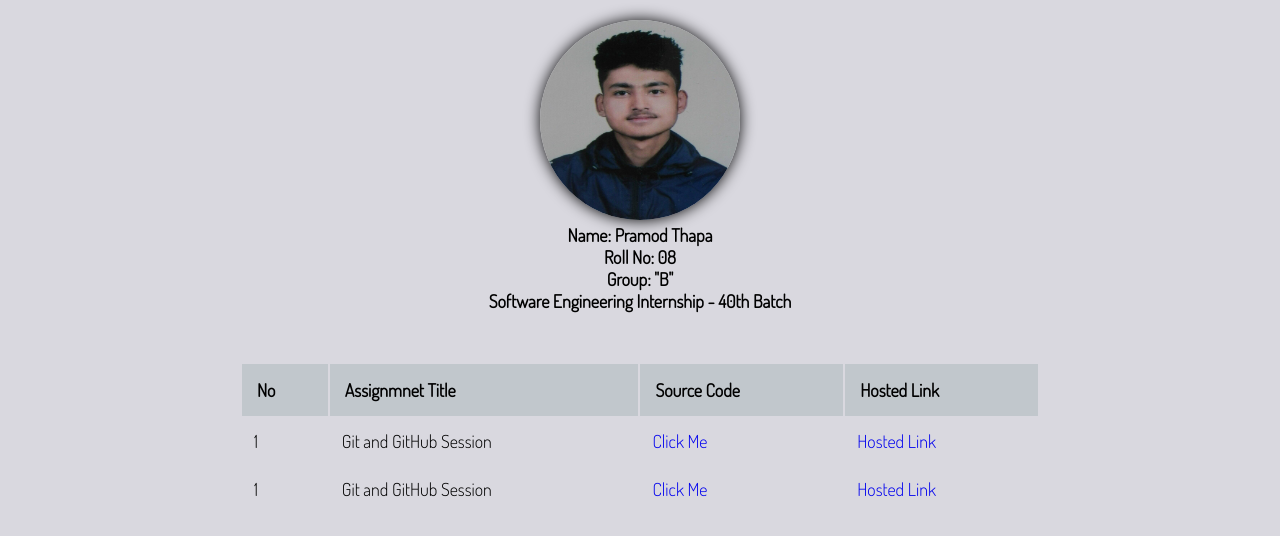
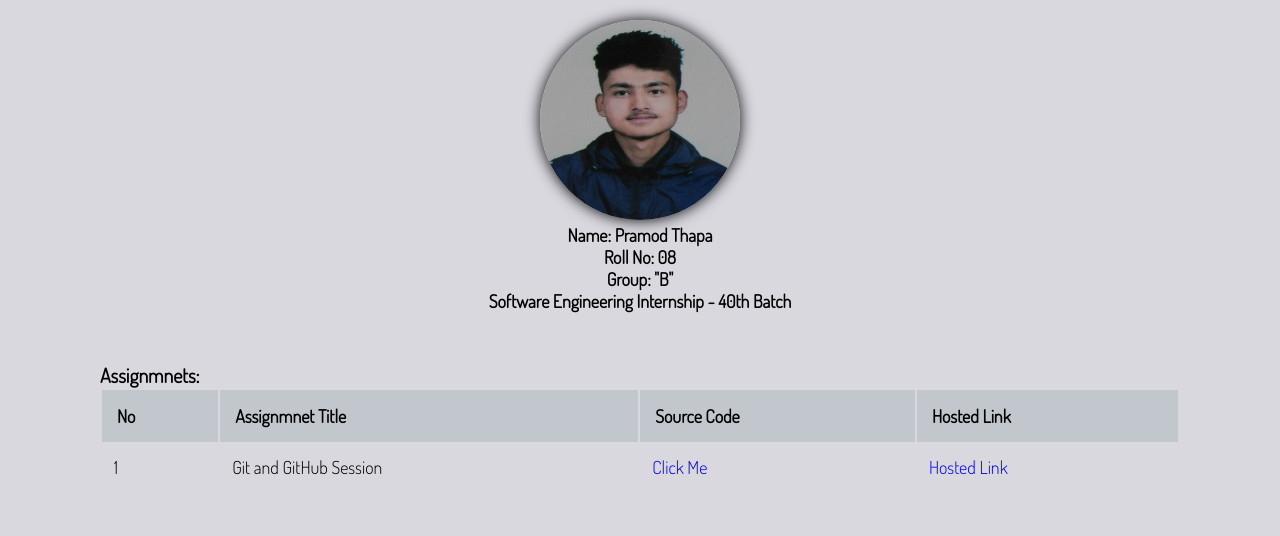
Before and after one commit to PramodThapa/Leapfrog-Assignments, a plain HTML site: page index.html in a window 1280 px wide. Drawn offline with Linux system fonts and the light colour scheme.

```diff
--- a/index.html
+++ b/index.html
@@ -21,7 +21,11 @@
 
 
     </div>
+    <div class="content-wrapper">
         <div class='content'>
+            <div class='content-header'>
+                Assignmnets:
+            </div>
             <table class='table-content'>
                 <thead>
                     <tr>
@@ -38,15 +42,12 @@
                         <td><a href="https://github.com/PramodThapa/Git-Assignmnet">Click Me</a></td>
                         <td><a href="https://pramodthapa.github.io/Git-Assignmnet/">Hosted Link</a></td>
                     </tr>
-                <tr>
-                    <td>1</td>
-                    <td>Git and GitHub Session</td>
-                    <td><a href="https://github.com/PramodThapa/Git-Assignmnet">Click Me</a></td>
-                    <td><a href="https://pramodthapa.github.io/Git-Assignmnet/">Hosted Link</a></td>
-                </tr>
+
                 </tbody>
             </table>
         </div>
+    </div>
+
 
 </body>
 </html>
--- a/main.css
+++ b/main.css
@@ -3,7 +3,7 @@
 *{
     margin: 0px;
     padding: 0px;
-
+    box-sizing: border-box;
 }
 
 body{
@@ -17,18 +17,26 @@
     flex-direction: column;
     margin-top: 20px;
 }
-
+.content-wrapper{
+    margin-left: 100px;
+    margin-right: 100px;
+}
 .content{
     display: flex;
+    flex-direction: column;
     justify-content: center;
     position: relative;
     margin-top: 50px;
 }
-
+.content-header{
+    font-family: 'Dosis', sans-serif;
+    font-weight: bolder;
+    font-size: 20px;
+}
 .table-content{
     font-size: 1.1250em;
     font-family:'Dosis', sans-serif;
-    min-width: 800px;
+
 }
 .table-content thead tr{
   background-color: rgb(193, 199, 204);
@@ -55,7 +63,7 @@
    list-style: none;
    font-size: large;
    font-weight: bolder;
-   font-family: 'Dosis', sans-serif;;
+   font-family: 'Dosis', sans-serif;
 }
 
 img{
```
Lines whose indentation alone changed are shown as unchanged.
